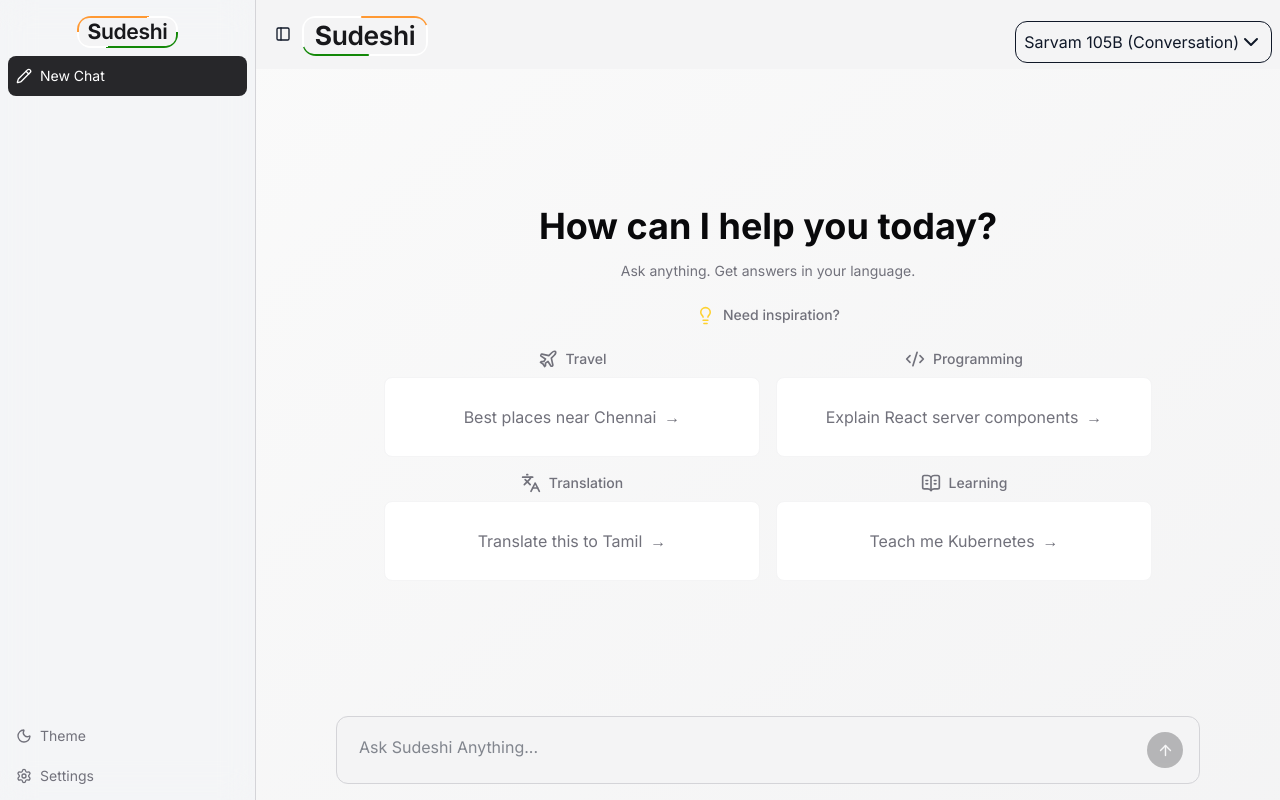
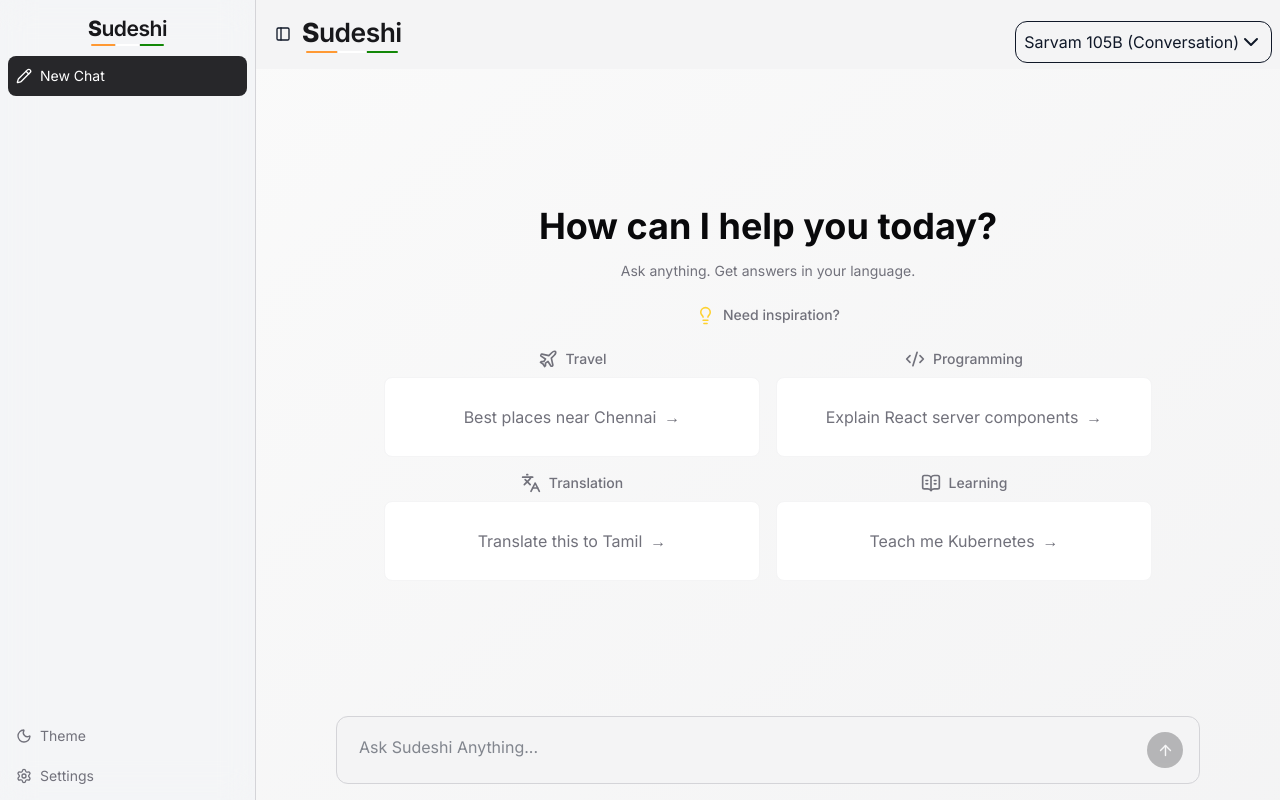
Before and after one commit to sriram23/sudeshi-ai-chat, a Next.js app: page / in a window 1280 px wide. Built offline with nearby package versions, Linux system fonts and the light colour scheme.

Commit message:
Modified the Sudeshi logo.

```diff
--- a/app/features/chat/components/SudeshiLogo.tsx
+++ b/app/features/chat/components/SudeshiLogo.tsx
@@ -21,39 +21,20 @@
                 style={
                     {
                         "--logo-height": `${size}px`,
-                        "--logo-width": `${size * 3.15}px`,
                     } as React.CSSProperties
                 }
                 role="img"
                 aria-label="Sudeshi"
             >
-                <div className={styles.border}>
-                    <div
-                        className="
-                            relative z-10
-                            flex h-full w-full
-                            items-center justify-center
-                            rounded-[10px]
-                            bg-zinc-100
-                            px-3
-                            text-zinc-900
-                            dark:bg-zinc-900
-                            dark:text-white
-                        "
-                    >
-                        <span
-                            className="
-                                whitespace-nowrap
-                                text-[calc(var(--logo-height)*0.66)]
-                                font-semibold
-                                tracking-[-0.35px]
-                              text-zinc-900 dark:text-white
-                            "
-                        >
-                            <span className="font-bold">S</span>udeshi
-                        </span>
-                    </div>
-                </div>
+                <span className={styles.wordmark}>
+                    <span className={styles.s}>S</span>udeshi
+                </span>
+
+                <span className={styles.tricolor} aria-hidden="true">
+                    <span className={styles.saffron} />
+                    <span className={styles.white} />
+                    <span className={styles.green} />
+                </span>
             </div>
         );
     }
--- a/app/features/chat/components/sudeshi-logo.module.css
+++ b/app/features/chat/components/sudeshi-logo.module.css
@@ -1,130 +1,92 @@
 .logo {
-    width: var(--logo-width);
-    height: var(--logo-height);
-    display: block;
-}
+    --saffron: #ff9933;
+    --green: #138808;
 
-.border {
-    position: relative;
-    width: 100%;
-    height: 100%;
-    padding: 2px;
-    border-radius: 14px;
-    overflow: hidden;
-}
-
-/*
- * Tricolor circuit:
- *
- *              SAFFRON
- *         ┌───────────────┐
- *      W  │               │  W
- *         └───────────────┘
- *               GREEN
- *
- * 0° = top
- * 90° = right
- * 180° = bottom
- * 270° = left
- */
-.border::before {
-    content: "";
-    position: absolute;
-    inset: -100%;
-
-    background: conic-gradient(
-        from 0deg,
-
-        /* Saffron — top */
-        #ff9933 0deg,
-        #ff9933 45deg,
-
-        /* White — right */
-        #ffffff 45deg,
-        #ffffff 135deg,
-
-        /* Green — bottom */
-        #138808 135deg,
-        #138808 225deg,
-
-        /* White — left */
-        #ffffff 225deg,
-        #ffffff 315deg,
-
-        /* Back to saffron — top */
-        #ff9933 315deg,
-        #ff9933 360deg
-    );
-}
-
-.animated .border::before {
-    animation: tricolorRotate 5s linear infinite;
-}
-
-.content {
-    position: relative;
-    z-index: 1;
-
-    width: 100%;
-    height: 100%;
-
-    display: flex;
+    display: inline-flex;
+    flex-direction: column;
     align-items: center;
     justify-content: center;
 
-    border-radius: 12px;
+    height: var(--logo-height);
+    width: max-content;
 
-    background: #f4f4f5;
+    line-height: 1;
+}
+
+.wordmark {
+    white-space: nowrap;
+
+    font-size: calc(var(--logo-height) * 0.66);
+    font-weight: 600;
+    letter-spacing: -0.5px;
 
     color: #18181b;
-
-    font-family:
-        Inter,
-        ui-sans-serif,
-        system-ui,
-        sans-serif;
-
-    font-size: calc(var(--logo-height) * 0.72);
-    font-weight: 700;
-    letter-spacing: -0.8px;
 }
 
-/* -----------------------------
-   Continuous rotation
------------------------------ */
+.s {
+    font-weight: 750;
+}
 
-@keyframes tricolorRotate {
+/* Tiranga underline */
+.tricolor {
+    display: flex;
+    width: 92%;
+    height: 2px;
+
+    margin-top: 5px;
+
+    overflow: hidden;
+    border-radius: 999px;
+}
+
+.saffron,
+.white,
+.green {
+    flex: 1;
+}
+
+.saffron {
+    background: var(--saffron);
+}
+
+.white {
+    background: #fff;
+
+    /* Very subtle separation from the surrounding colors */
+    box-shadow:
+        inset 1px 0 0 rgba(0, 0, 0, 0.12),
+        inset -1px 0 0 rgba(0, 0, 0, 0.12);
+}
+
+.green {
+    background: var(--green);
+}
+
+/* Dark mode */
+:global(.dark) .wordmark {
+    color: #fff;
+}
+
+:global(.dark) .white {
+    box-shadow:
+        inset 1px 0 0 rgba(255, 255, 255, 0.18),
+        inset -1px 0 0 rgba(255, 255, 255, 0.18);
+}
+
+/* Subtle entrance animation */
+.animated .tricolor {
+    transform-origin: center;
+    animation: tricolor-in 400ms ease-out;
+}
+
+@keyframes tricolor-in {
     from {
-        transform: rotate(0deg);
+        transform: scaleX(0.8);
+        opacity: 0;
     }
 
     to {
-        transform: rotate(360deg);
+        transform: scaleX(1);
+        opacity: 1;
     }
 }
-
-/* -----------------------------
-   Reduced motion
------------------------------ */
-
-@media (prefers-reduced-motion: reduce) {
-    .animated .border::before {
-        animation: none;
-    }
-}
-.logo:not(.animated) .border::before {
-    background: conic-gradient(
-        from -90deg,
-        #ff9933 0deg,
-        #ff9933 144deg,
-
-        #ffffff 144deg,
-        #ffffff 180deg,
-
-        #138808 180deg,
-        #138808 324deg,
-
-        #ffffff 324deg,
-        #ffffff 360deg
-    );
-}
```
